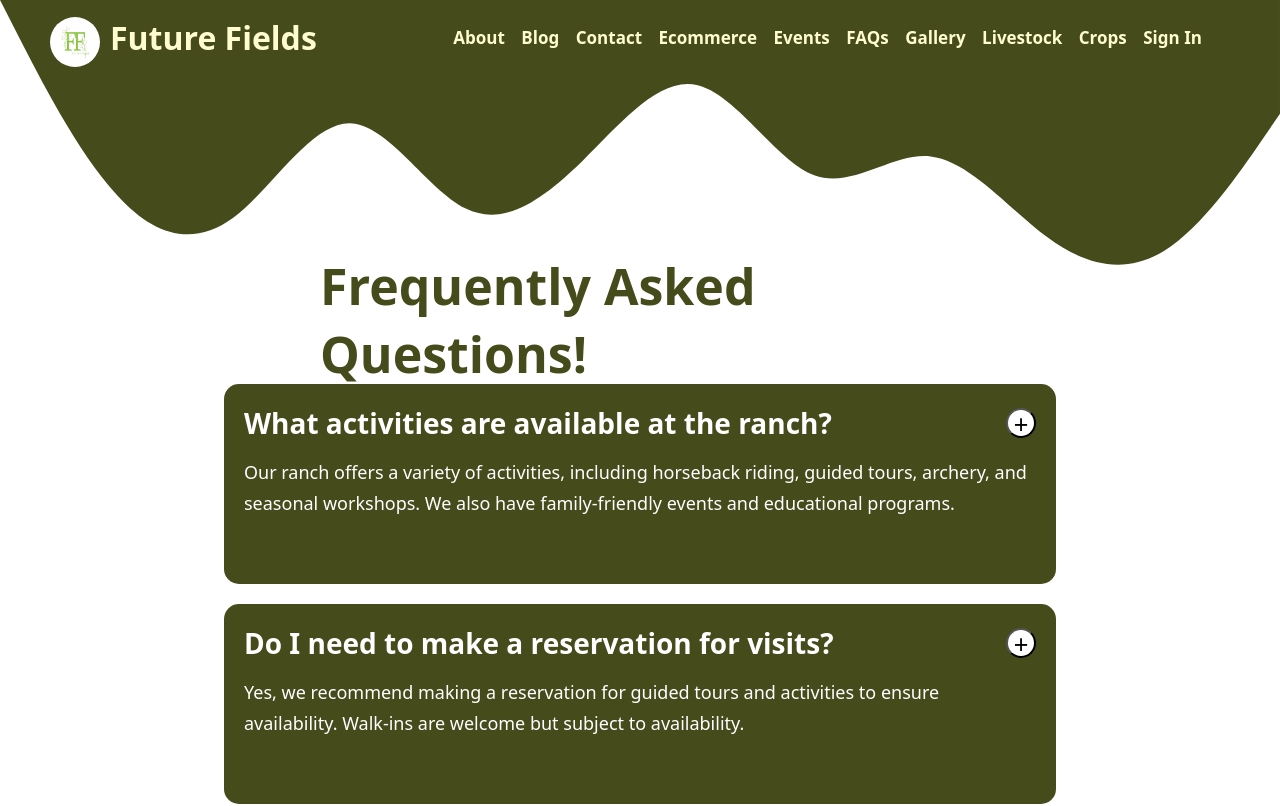
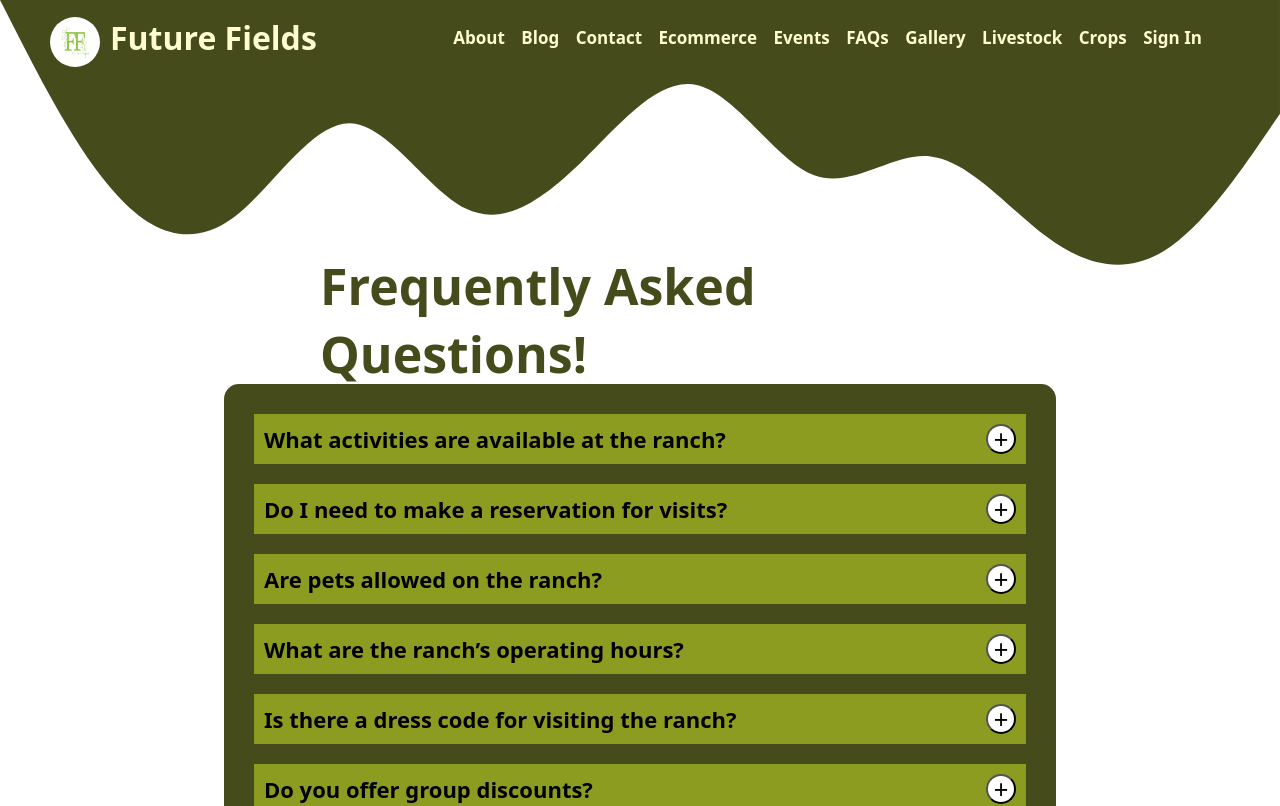
Before and after one commit to Jadline/Future-Fields, a React (Vite) app in the folder future-fields/: page /faqs in a window 1280 px wide. Shown: the top 806 px of the page. Built offline with nearby package versions, Linux system fonts and the light colour scheme.

Commit message:
update changes

```diff
--- a/future-fields/src/pages/FAQs.jsx
+++ b/future-fields/src/pages/FAQs.jsx
@@ -2,8 +2,7 @@ import FaqItem from "./FaqItem";
 import styles from './FAQs.module.css'
 import Logo from '../Components/Logo'
 import PageNav from "../Components/PageNav";
-
-function FAQs (){
+import {useState,createContext} from 'react'
 
 const ranchFaqs = [
   { id : 1,
@@ -56,24 +55,43 @@ function FAQs (){
     answer: "If you lose an item during your visit, please notify our staff or contact us with a description of the item, and we’ll do our best to help you retrieve it."
   }
 ];
+export const FaqContext = createContext()
+function FAQs (){
+  const[activefaqid,setactiveFaqid] = useState(null)
 
+  function handleSelectedFaq(id){
+    setactiveFaqid(activefaqid => activefaqid === id ? null : id )
+  }
 
     return(
-        <>
+      <FaqContext.Provider value={
+        {
+
+          onhandleSelectedfaq : handleSelectedFaq,
+          activefaqid
+        }
+      }>
+
         <div className={styles.faqsContainer}>
         <div className={styles.faqsnav}>
                 <Logo/>
                 <PageNav/>
             </div>
             <ul className={styles.faqs}>
-            {ranchFaqs.map((faq) => <FaqItem faq={faq} key={faq.id}/>)}
+              {ranchFaqs.map((faq) =>
+               <FaqItem
+               faq={faq}
+                key={faq.id}
+
+              />)}
             </ul>
-            <svg className={styles.waves} xmlns="http://www.w3.org/2000/svg" viewBox="0 0 1440 320"><path fill="rgb(69, 75, 27)" fill-opacity="1" d="M0,0L21.8,42.7C43.6,85,87,171,131,218.7C174.5,267,218,277,262,245.3C305.5,213,349,139,393,138.7C436.4,139,480,213,524,234.7C567.3,256,611,224,655,181.3C698.2,139,742,85,785,96C829.1,107,873,181,916,197.3C960,213,1004,171,1047,176C1090.9,181,1135,235,1178,266.7C1221.8,299,1265,309,1309,282.7C1352.7,256,1396,192,1418,160L1440,128L1440,0L1418.2,0C1396.4,0,1353,0,1309,0C1265.5,0,1222,0,1178,0C1134.5,0,1091,0,1047,0C1003.6,0,960,0,916,0C872.7,0,829,0,785,0C741.8,0,698,0,655,0C610.9,0,567,0,524,0C480,0,436,0,393,0C349.1,0,305,0,262,0C218.2,0,175,0,131,0C87.3,0,44,0,22,0L0,0Z"></path></svg>
+            <svg className={styles.waves} xmlns="http://www.w3.org/2000/svg" viewBox="0 0 1440 320"><path fill="rgb(69, 75, 27)" fillOpacity="1" d="M0,0L21.8,42.7C43.6,85,87,171,131,218.7C174.5,267,218,277,262,245.3C305.5,213,349,139,393,138.7C436.4,139,480,213,524,234.7C567.3,256,611,224,655,181.3C698.2,139,742,85,785,96C829.1,107,873,181,916,197.3C960,213,1004,171,1047,176C1090.9,181,1135,235,1178,266.7C1221.8,299,1265,309,1309,282.7C1352.7,256,1396,192,1418,160L1440,128L1440,0L1418.2,0C1396.4,0,1353,0,1309,0C1265.5,0,1222,0,1178,0C1134.5,0,1091,0,1047,0C1003.6,0,960,0,916,0C872.7,0,829,0,785,0C741.8,0,698,0,655,0C610.9,0,567,0,524,0C480,0,436,0,393,0C349.1,0,305,0,262,0C218.2,0,175,0,131,0C87.3,0,44,0,22,0L0,0Z"></path></svg>
             <div className ={styles.faqText}>Frequently Asked Questions!</div>
 
         </div>
 
-    </>
+
+    </FaqContext.Provider>
     )
 }
 export default FAQs
--- a/future-fields/src/pages/FAQs.module.css
+++ b/future-fields/src/pages/FAQs.module.css
@@ -1,4 +1,5 @@
 .faqsContainer {
+    /* background-color : rgb(69, 75, 27); */
 
     min-height : 100vh;
     position : relative;
@@ -6,6 +7,7 @@
     align-items :center;
     justify-content : center;
     flex-direction : column;
+    /* margin :0 auto; */
 
 
 }
@@ -37,6 +39,10 @@
     flex-direction : column;
     margin-top : 30%;
     width : 65%;
+    margin : 30% auto;
+    background-color : rgb(69, 75, 27);
+    padding : 30px;
+    border-radius : 15px;
 }
 /* background-color : rgb(69, 75, 27); */
 .faqsnav{
--- a/future-fields/src/pages/FaqItem.jsx
+++ b/future-fields/src/pages/FaqItem.jsx
@@ -1,13 +1,17 @@
 import styles from './FaqItem.module.css'
+import {useContext } from 'react'
+import {FaqContext} from './FAQs'
 function FaqItem({faq}){
+    const {activefaqid,onhandleSelectedfaq} = useContext(FaqContext);
+    // console.log(activefaqid,onhandleSelectedfaq)
     return(
         <li className={styles.questionsContainer}>
-            <div className={styles.question}>
-                <h3>{faq.question}</h3>
-                <button>+</button>
+            <div className={styles.question}  onClick={() =>  onhandleSelectedfaq(faq.id)}>
+                <h3 >{faq.question}</h3>
+                <button>{activefaqid === faq.id ? '-' : '+'}</button>
             </div>
-            <div>{faq.answer}</div>
-            {/* <span role='button'>+</span> */}
+            <div className={activefaqid === faq.id ? styles.show : styles.answer}>{faq.answer}</div>
+
 
         </li>
     )
--- a/future-fields/src/pages/FaqItem.module.css
+++ b/future-fields/src/pages/FaqItem.module.css
@@ -1,14 +1,21 @@
-.questionsContainer {
+/* .questionsContainer {
     list-style : none;
     margin-bottom : 20px;
     background-color : rgb(69, 75, 27);
-    height : 25vh;
+    height : 30vh;
     width : 100%;
     color : #fff;
     padding : 20px;
     border-radius : 15px;
 
-}
+} */
+ .questionsContainer{
+    list-style : none;
+    width : 100%;
+    margin-bottom : 20px;
+
+
+ }
 .questionsContainer div:last-child{
     font-size : 18px;
     line-height : 1.7;
@@ -17,19 +24,25 @@
     display : flex;
     justify-content : space-between;
     align-items : center;
-    margin-bottom : 15px;
+    /* margin-bottom : 15px; */
+    background-color : rgb(140, 156, 33);
+    padding :10px;
+    width : 100%;
+
+    /* border-top-left-radius:5px;
+    border-top-right-radius:5px; */
 }
 .question h3 {
-    font-size : 28px;
+    font-size : 22px;
 }
 .question button{
     background-color : #fff;
     color :#000;
     font-size : 25px;
     border-radius : 50%;
-    /* display :inline-flex; */
-    /* justify-content : center;
-    align-items :center; */
+    display :inline-flex;
+    justify-content : center;
+    align-items :center;
     width : 30px;
     height :30px;
     cursor : pointer;
@@ -40,3 +53,24 @@
 
 
 }
+.answer {
+    /* visibility :hidden; */
+    display : none;
+    background-color : rgb(140, 156, 33);
+    padding :10px;
+    font-size : 18px;
+    color:#fff;
+}
+
+
+
+.show {
+    /* visibility: visible; */
+    display : block;
+    background-color : rgb(140, 156, 33);
+    padding : 10px;
+    font-size :18px;
+    color:#fff;
+
+
+}
```
Lines whose indentation alone changed are shown as unchanged.
